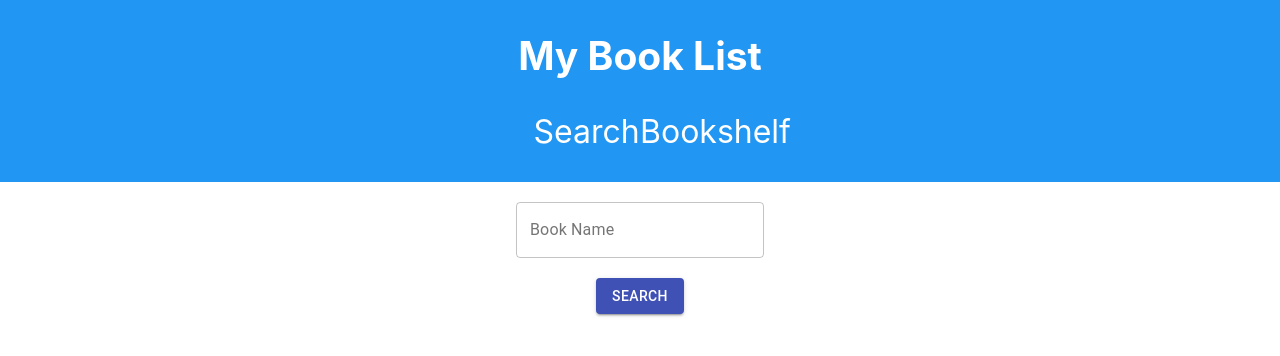
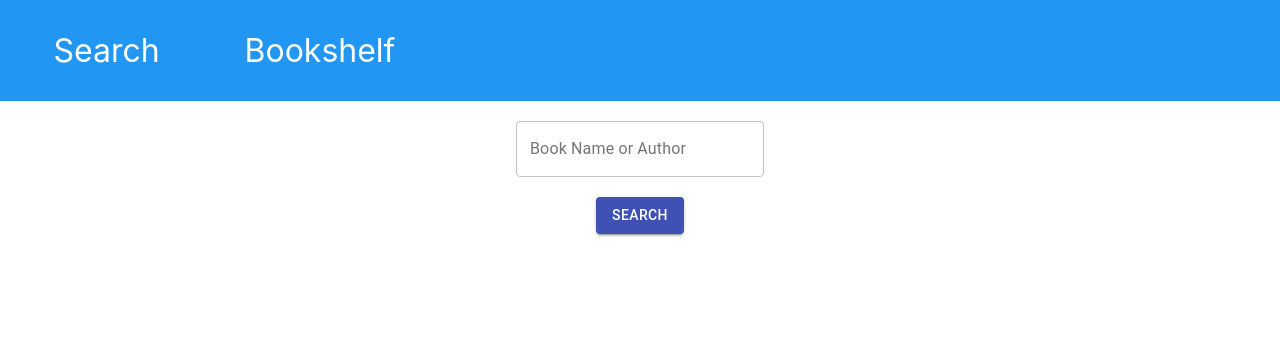
Before and after one commit to Dhruv-Batra/Library, a React (Create React App) app in the folder libapp/: page / in a window 1280 px wide. Shown: the top 356 px of the page. Built offline with nearby package versions, Linux system fonts and the light colour scheme.

Commit message:
no more keyes

```diff
--- a/libapp/src/App.css
+++ b/libapp/src/App.css
@@ -15,7 +15,7 @@
 
 .App-header {
   background-color: #2196f3;
-  min-height: 15vh;
+  min-height: 5vh;
   display: flex;
   flex-direction: column;
   align-items: center;
--- a/libapp/src/components/Navbar.js
+++ b/libapp/src/components/Navbar.js
@@ -18,15 +18,16 @@ export default function Nabar(){
     return(
         <div>
             <header className="App-header">
-                <h2>My Book List</h2>
+            <br></br>
                 <Grid
                     container
                     direction="row"
                     justify="center"
                     alignItems="center"
+                    justify="flex-start"
                 >
-                    <Grid item sm={1}><Link to='/' className={classes.root}>Search</Link></Grid>
-                    <Grid item sm={1}><Link to='/bookshelf' className={classes.root}>Bookshelf</Link></Grid>
+                    <Grid item xs={2}><Link to='/' className={classes.root}>Search</Link></Grid>
+                    <Grid item xs={2}><Link to='/bookshelf' className={classes.root}>Bookshelf</Link></Grid>
                 </Grid>
                 <br></br>
             </header>
--- a/libapp/src/components/Searcher.js
+++ b/libapp/src/components/Searcher.js
@@ -33,7 +33,7 @@ export default function Searcher(){
       <br></br>
       <TextField
         variant="outlined"
-        label="Book Name"
+        label="Book Name or Author"
         onChange={(e)=>setBook(e.target.value)}
       />
       <br></br><br></br>
```
Also changed, not shown: 1 other file (tests, documents, lock files or other folders).
